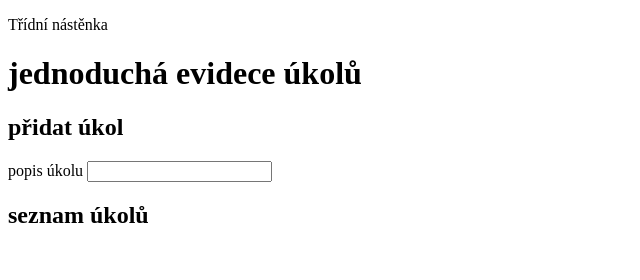
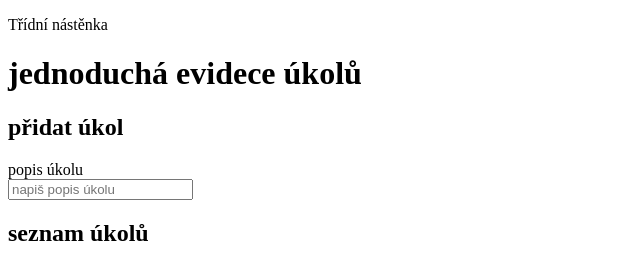
Before and after one commit to vojtechjavorek16-source/code, a plain HTML site: page index.html in a window 1280 px wide. Shown: the whole page, without its empty margins (0-640 px from the left). Drawn offline with Linux system fonts and the light colour scheme.

Commit message:
Update index.html

```diff
--- a/index.html
+++ b/index.html
@@ -14,8 +14,9 @@
         <h2>přidat úkol</h2>
         <form>
             <div>
-                <label>popis úkolu</label>
-                <input>
+                <label>popis úkolu</label></br>
+                <input type="text" required maxlenght="140"
+                    placeholder="napiš popis úkolu">
             </div>
         </form>
         </section>
```
